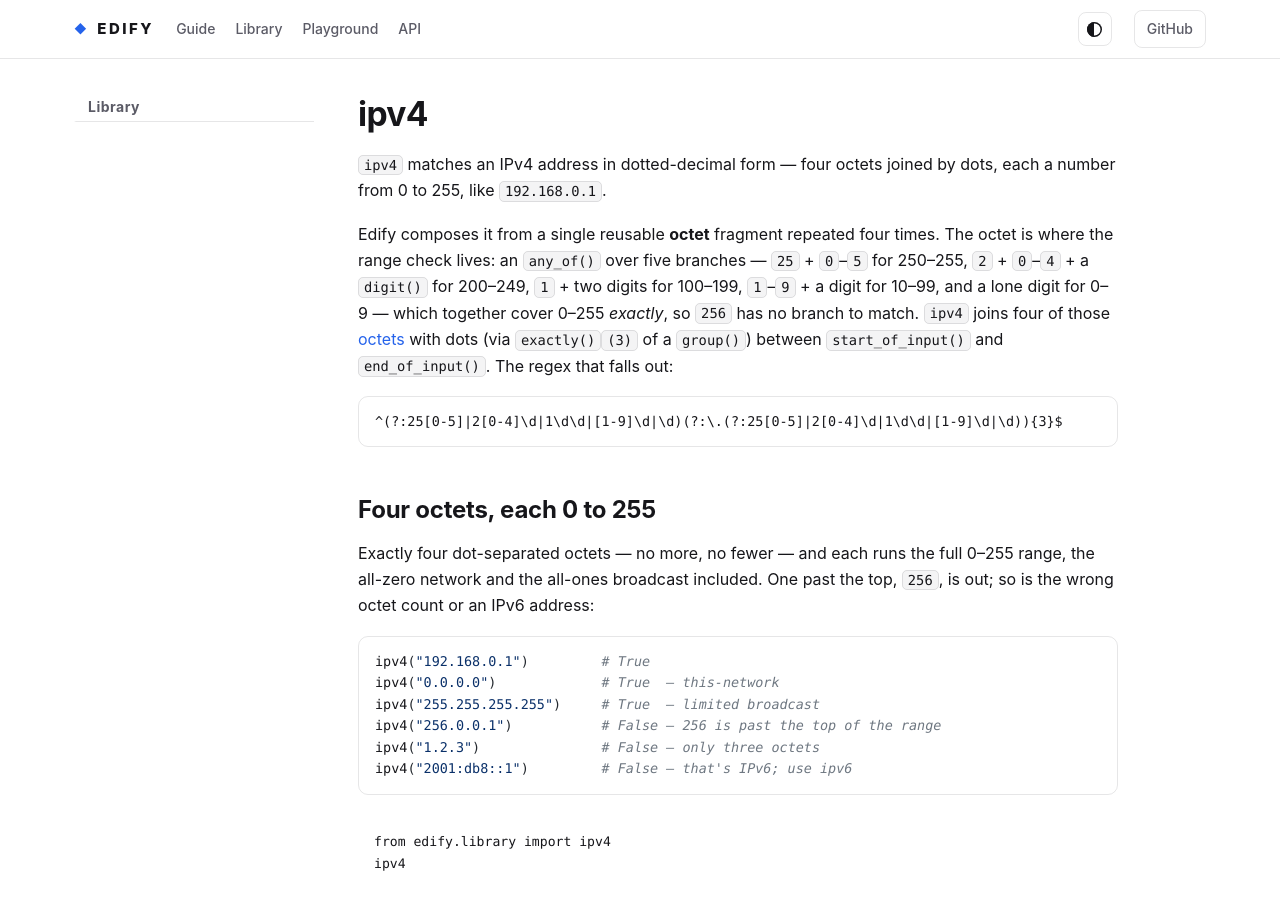
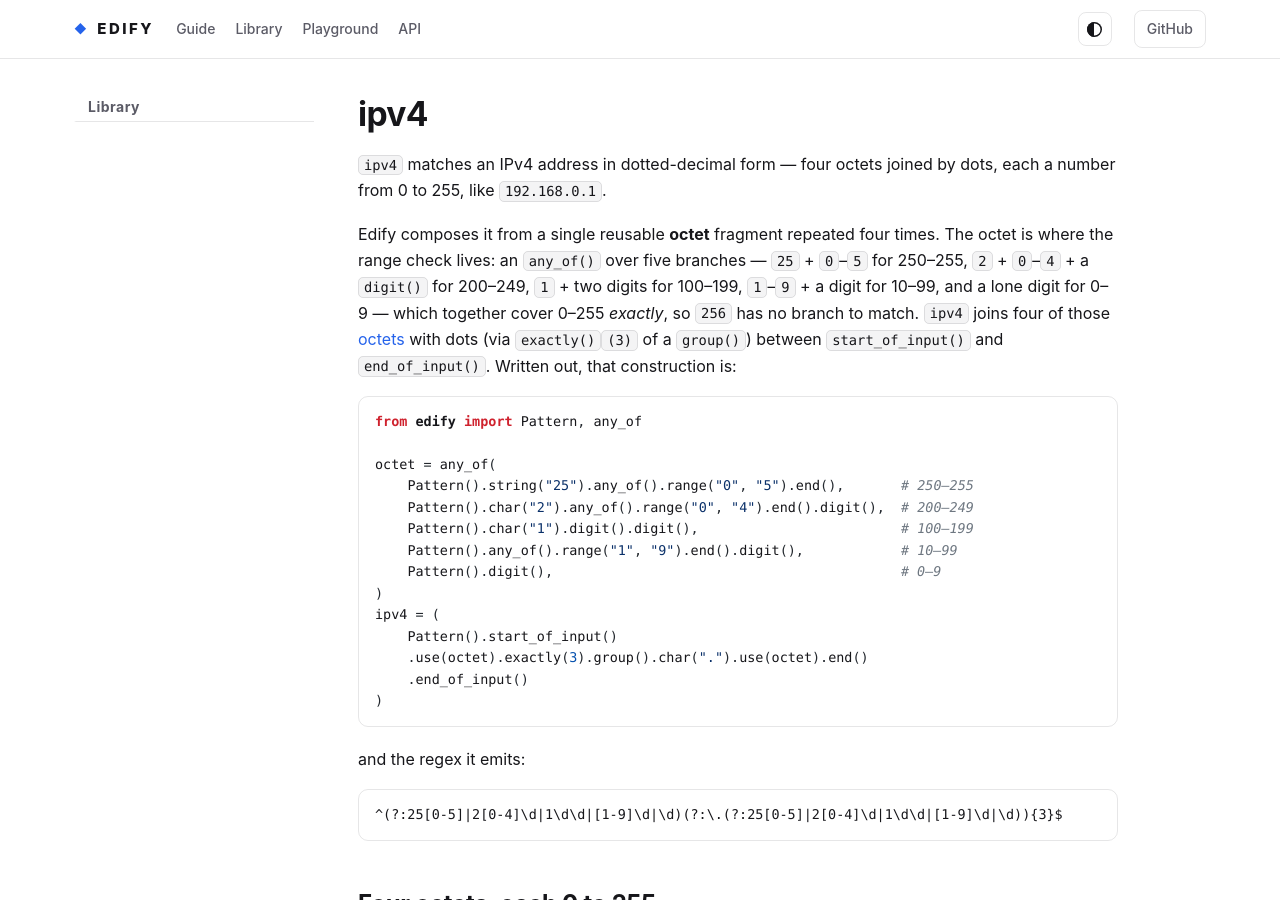
Before and after one commit to luciferreeves/edify, a Sphinx documentation site: the page built from docs/library/address/ipv4.rst, in a window 1280 px wide and 900 px high. Built offline with Sphinx 7.4.7, drawn with Linux system fonts in a browser that asks for light colours; a script that is not in the unit is left out.

Commit message:
docs(library): show the actual edify construction code (verified to reproduce the emitted regex) in the ipv4/ipv6 intros — how the pattern is created, not just described

```diff
--- a/docs/library/address/ipv4.rst
+++ b/docs/library/address/ipv4.rst
@@ -14,7 +14,26 @@ branches — ``25`` + ``0``–``5`` for 250–255, ``2`` + ``0``–``4`` + a
 :meth:`~edify.RegexBuilder.exactly`\ ``(3)`` of a
 :meth:`~edify.RegexBuilder.group`) between
 :meth:`~edify.RegexBuilder.start_of_input` and
-:meth:`~edify.RegexBuilder.end_of_input`. The regex that falls out:
+:meth:`~edify.RegexBuilder.end_of_input`. Written out, that construction is:
+
+.. code-block:: python
+
+   from edify import Pattern, any_of
+
+   octet = any_of(
+       Pattern().string("25").any_of().range("0", "5").end(),       # 250–255
+       Pattern().char("2").any_of().range("0", "4").end().digit(),  # 200–249
+       Pattern().char("1").digit().digit(),                         # 100–199
+       Pattern().any_of().range("1", "9").end().digit(),            # 10–99
+       Pattern().digit(),                                           # 0–9
+   )
+   ipv4 = (
+       Pattern().start_of_input()
+       .use(octet).exactly(3).group().char(".").use(octet).end()
+       .end_of_input()
+   )
+
+and the regex it emits:
 
 .. code-block:: text
 
```
Also changed, not shown: docs/library/address/ipv6.rst (+20 -1 lines).
